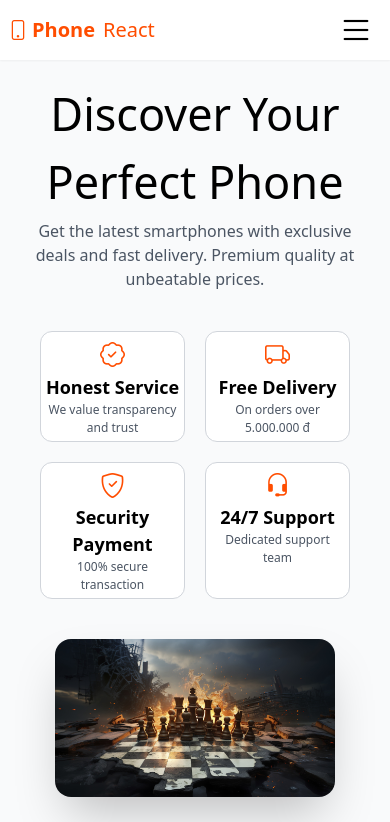
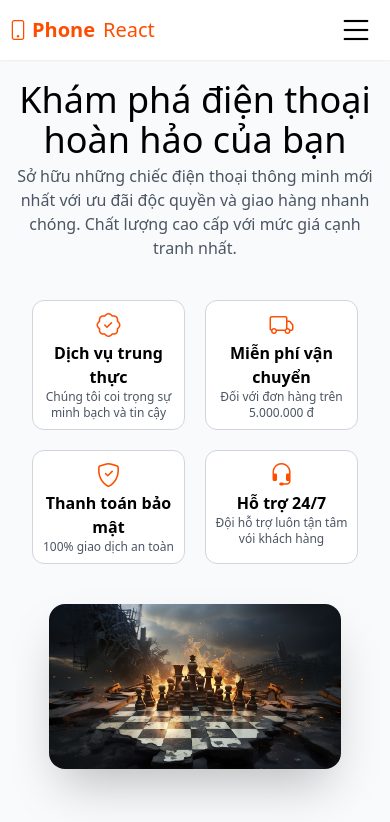
Before and after one commit to NguyenTAnh2005/phone_react, a React (Vite) app in the folder frontend/: page /Home in a window 390 px wide. Shown: the top 822 px of the page. Built offline with nearby package versions, Linux system fonts and the light colour scheme.

Commit message:
update Vietnamese for Header + footer  etc....

```diff
--- a/frontend/src/Layout/StaticData/footer_data.js
+++ b/frontend/src/Layout/StaticData/footer_data.js
@@ -1,20 +1,20 @@
 export const list_hotline = [
-    { id: "hot_1", content: "+84 0328884320" },
-    { id: "hot_2", content: "23050118@student.bdu.edu.vn" },
-    { id: "hot_3", content: "504 Binh Duong street, Phu Loi, Ho Chi Minh City" },
-    { id: "hot_4", content: "7:30 AM - 10:30 PM, Mon --> Sun" }
+    { id: "hot_1", content: "+84 0328884320", name: "+84 0328884320" },
+    { id: "hot_2", content: "23050118@student.bdu.edu.vn", name: "23050118@student.bdu.edu.vn" },
+    { id: "hot_3", content: "504 Binh Duong Street, Phu Loi, Ho Chi Minh City", name: "504 Đại lộ Bình Dương, P.Phú Lợi, TP. Hồ Chí Minh" },
+    { id: "hot_4", content: "7:30 AM - 10:30 PM, Mon -> Sun", name: "7:30 AM - 10:30 PM, thứ 2 -> Chủ Nhật" }
 
 ]
 export const list_category = [
-    { id: "cat_1", content: "iphone" },
-    { id: "cat_2", content: "android" },
-    { id: "cat_3", content: "deals" },
-    { id: "cat_4", content: "article" },
+    { id: "cat_1", content: "iphone", name: "iphone" },
+    { id: "cat_2", content: "android", name: "iphone" },
+    { id: "cat_3", content: "deals", name: "giảm giá" },
+    { id: "cat_4", content: "article", name: "bài viết" },
 
 ]
 export const list_support = [
-    { id: "sup_1", content: "help center" },
-    { id: "sup_2", content: "how to shopping" },
-    { id: "sup_3", content: "privacy policy" },
-    { id: "sup_4", content: "return - refund" },
+    { id: "sup_1", content: "help center", name: "trung tâm trợ giúp" },
+    { id: "sup_2", content: "how to shopping", name: "cẩm nang mua sắm" },
+    { id: "sup_3", content: "privacy policy", name: "chính sách bảo mật" },
+    { id: "sup_4", content: "return - refund", name: "trả hàng, hoàn tiền" },
 ]
--- a/frontend/src/Layout/StaticData/header_data.js
+++ b/frontend/src/Layout/StaticData/header_data.js
@@ -1,7 +1,7 @@
 export const list_nav = [
-    { id: "av_01", content: "Home" },
-    { id: "av_02", content: "Deals" },
-    { id: "av_03", content: "Phones" },
-    { id: "av_04", content: "Articles" },
-    { id: "av_05", content: "Contact" },
+    { id: "av_01", content: "Home", name: "Trang chủ" },
+    { id: "av_02", content: "Deals", name: "Giảm giá" },
+    { id: "av_03", content: "Phones", name: "Điện thoại" },
+    { id: "av_04", content: "Articles", name: "Bài viết" },
+    { id: "av_05", content: "Contact", name: "Liên hệ" },
 ]
--- a/frontend/src/Layout/header.jsx
+++ b/frontend/src/Layout/header.jsx
@@ -58,7 +58,7 @@ function NavItem({ nav_item, location }) {
     return (
         <li onClick={scrollToTopSmooth} className={`text-base text-gray-400 font-medium relative group hover:text-mainCL transition-colors duration-300 ease-linear ${location.pathname === `/${nav_item.content}` && "text-mainCL"}`}>
             <Link to={"/" + nav_item.content}>
-                {nav_item.content}
+                {nav_item.name}
             </Link >
             <span className=" hidden lg:block absolute  h-0.5 bg-mainCL translate-y-3 w-0 group-hover:w-full group-hover:-translate-x-[0%] z-10 bottom-0 left-0 translate-x-[50%] transition-all ease-linear duration-400">
             </span>
@@ -69,18 +69,18 @@ function NavActions({ cls_name = "" }) {
     return (
         <div className={cls_name}>
             <Link to={"/Phones"}>
-                <Action id="act_search" content="Search" clsicon="bi bi-search" />
+                <Action id="act_search" content="Tìm kiếm" clsicon="bi bi-search" />
             </Link>
             <Link to={"/Cart"}>
-                <Action id="act_cart" content="Cart" clsicon="bi bi-cart-check" />
+                <Action id="act_cart" content="Giỏ hàng" clsicon="bi bi-cart-check" />
             </Link>
         </div>
     )
 }
-function Action({ id, content, clsicon }) {
+function Action({ id, content, clsicon, }) {
     return (
         <button id={id} className="flex flex-col xl:flex-row justify-center xl:gap-2 gap-0 items-center text-mainCL group text-[16px]
-        hover:text-white rounded-lg hover:pr-6 hover:bg-mainCL hover:shadow-lg hover:shadow-mainCL transition-all duration-400 ease-linear px-2 py-1">
+        hover:text-white rounded-lg hover:pr-7 hover:bg-mainCL hover:shadow-lg hover:shadow-mainCL transition-all duration-400 ease-linear px-2 py-1">
             <i className={clsicon + "  align-middle"}></i>
             <span className="hidden text-xl group-hover:block transition-all duration-400 ease-linear">{content}</span>
         </button>
--- a/frontend/src/Pages/Home.jsx
+++ b/frontend/src/Pages/Home.jsx
@@ -7,15 +7,10 @@ import { Link } from "react-router-dom"
 import { scrollToTopSmooth } from "../utils/utils";
 import { eg_phone, eg_deal, eg_article } from "../Data_Test/Data_Home_Test"
 import { ButtonActiveLink } from "../Components/Button";
+import { data_service } from "./StaticData/Home_data";
 
 export function Home() {
-    //Data co dinh
-    const data_service = [
-        { id: "ser_1", cls_icon: "bi bi-patch-check", title: "Honest Service", desc: "We value transparency and trust" },
-        { id: "ser_2", cls_icon: "bi bi-truck", title: "Free Delivery", desc: "On orders over 5.000.000 đ" },
-        { id: "ser_3", cls_icon: "bi bi-shield-check", title: "Security Payment", desc: "100% secure transaction" },
-        { id: "ser_4", cls_icon: "bi bi-headset", title: "24/7 Support", desc: "Dedicated support team" },
-    ]
+
     const base_link = "https://res.cloudinary.com/df5mtvzkn/image/upload/q_auto,f_auto/WEB_SELL_PHONE__PROJECT/TEST/Test_IMG/"
     const copy__products = [];
     const copy__deals = [];
@@ -29,56 +24,59 @@ export function Home() {
     //
 
     return (
+        <>
+            {scrollToTopSmooth}
             <div className="animate__animated animate__fadeIn">
-            <div className="p-5 md:p-10  bg-gray-50">
+                <div className="px-3 py-5 md:px-5 md:py-10  bg-gray-50">
                     <Home_Banner services={data_service} />
                 </div>
                 <div className="flex flex-col items-center bg-gray-50 p-5 md:p-10 xl:p-20">
                     <p className="text-black text-[40px] font-semibold capitalize text-center">
-                    Popular Phones
+                        Các điện thoại nổi bật
                     </p>
                     <p className="text-[20px] text-gray-600 text-center">
-                    Discover our best-selling phones
+                        Khám phá những chiếc điện thoại bán chạy nhất của chúng tôi
                     </p>
                     <div className="mt-10 px-5 grid grid-cols-1 xl:grid-cols-4 lg:grid-cols-3 sm:grid-cols-2 gap-x-4 gap-y-4">
                         {copy__products}
                     </div>
                     <ButtonActiveLink
-                    content={"View All Phones"} link={"/Phones"}
+                        content={"Xem tất cả điện thoại"} link={"/Phones"}
                         classTail={"mt-10 capitalize text-mainCL font-semibold text-2xl rounded-xl px-3 py-1 border border-mainCL"}
                     />
                 </div>
                 <div className="flex flex-col items-center bg-black  p-5 md:p-10 xl:p-20">
                     <p className="text-white text-[40px] font-semibold capitalize mt-10 text-center">
-                    Special Deals
+                        Giảm giá đặc biệt
                     </p>
                     <p className="text-[20px] text-white text-center">
-                    Limited time offers - Don't miss out!
+                        Số lượng có hạn!! - Đừng bỏ lỡ
                     </p>
                     <div className="mt-10 grid grid-cols-1 sm:grid-cols-2 lg:grid-cols-3 gap-10 px-2">
                         {copy__deals}
                     </div>
                     <ButtonActiveLink
-                    content={"View All Deals"} link={"/Deals"}
+                        content={"Xem tất cả"} link={"/Deals"}
                         classTail={"mt-10 capitalize text-mainCL font-semibold text-2xl rounded-xl px-3 py-1 border border-mainCL"}
                     />
                 </div>
                 <div className="flex flex-col items-center bg-white pt-5 pb-10 px-5">
                     <p className="text-black text-[40px] font-semibold capitalize mt-10 text-center">
-                    Latest Technology Article
+                        Các bài viết mới nhất
                     </p>
                     <p className="text-[20px] text-gray-600 text-center">
-                    Stay updated with tech news and reviews
+                        Cập nhật tin tức và đánh giá công nghệ
                     </p>
                     <div className="mt-10 grid grid-cols-1 sm:grid-cols-2 lg:grid-cols-3 gap-x-7 gap-y-7">
                         {copy__articles}
                     </div>
                     <ButtonActiveLink
-                    content={"View All Articles"} link={"/Articles"}
+                        content={"Xem tất cả"} link={"/Articles"}
                         classTail={"mt-10 capitalize text-mainCL font-semibold text-2xl rounded-xl px-3 py-1 border border-mainCL"}
                     />
                 </div>
             </div>
+        </>
     )
 }
 
@@ -89,11 +87,11 @@ function Home_Banner({ services }) {
     return (
         <div className="flex flex-col lg:flex-row md:items-center">
             <div className="flex flex-col w-full lg:w-[60%]">
-                <p className="text-black text-center text-[45px] font-medium mb-1">
-                    Discover Your Perfect Phone
+                <p className="text-black text-center text-4xl font-medium mb-1">
+                    Khám phá điện thoại hoàn hảo của bạn
                 </p>
                 <p className="text-gray-600 text-center text-[16px] mb-10">
-                    Get the latest smartphones with exclusive deals and fast delivery. Premium quality at unbeatable prices.
+                    Sở hữu những chiếc điện thoại thông minh mới nhất với ưu đãi độc quyền và giao hàng nhanh chóng. Chất lượng cao cấp với mức giá cạnh tranh nhất.
                 </p>
                 <div className=" grid gap-5 mx-5 grid-cols-2 md:grid-cols-4">
                     {copy_services}
@@ -108,10 +106,10 @@ function Home_Banner({ services }) {
 
 function Service_Item({ service }) {
     return (
-        <div className="flex flex-col bg-white items-center p-1 rounded-xl border border-gray-300 hover:shadow-mainCL hover:shadow-md hover:border-mainCL  hover:-translate-y-1 transition-all duration-300 ease-linear">
-            <i className={`${service.cls_icon} text-[25px] text-mainCL`}></i>
-            <p className="text-[18px] font-semibold text-center">{service.title}</p>
-            <p className="text-gray-600 text-[12px] text-center">{service.desc}</p>
+        <div className="flex flex-col bg-white items-center p-2 rounded-xl border border-gray-300 hover:shadow-mainCL hover:shadow-md hover:border-mainCL  hover:-translate-y-1 transition-all duration-300 ease-linear">
+            <i className={`${service.cls_icon} text-2xl text-mainCL`}></i>
+            <p className="text-base font-semibold text-center">{service.title}</p>
+            <p className="text-gray-600 text-xs text-center">{service.desc}</p>
         </div>
     )
 }
--- /dev/null
+++ b/frontend/src/Pages/StaticData/Home_data.js
@@ -0,0 +1,13 @@
+//Data co dinh
+// export const data_service = [
+//     { id: "ser_1", cls_icon: "bi bi-patch-check", title: "Honest Service", desc: "We value transparency and trust" },
+//     { id: "ser_2", cls_icon: "bi bi-truck", title: "Free Delivery", desc: "On orders over 5.000.000 đ" },
+//     { id: "ser_3", cls_icon: "bi bi-shield-check", title: "Security Payment", desc: "100% secure transaction" },
+//     { id: "ser_4", cls_icon: "bi bi-headset", title: "24/7 Support", desc: "Dedicated support team" },
+// ]
+export const data_service = [
+    { id: "ser_1", cls_icon: "bi bi-patch-check", title: "Dịch vụ trung thực", desc: "Chúng tôi coi trọng sự minh bạch và tin cậy" },
+    { id: "ser_2", cls_icon: "bi bi-truck", title: "Miễn phí vận chuyển", desc: "Đối với đơn hàng trên 5.000.000 đ" },
+    { id: "ser_3", cls_icon: "bi bi-shield-check", title: "Thanh toán bảo mật", desc: "100% giao dịch an toàn" },
+    { id: "ser_4", cls_icon: "bi bi-headset", title: "Hỗ trợ 24/7", desc: "Đội hỗ trợ luôn tận tâm vói khách hàng" },
+]
--- a/frontend/src/Pages/StaticData/Phones_data.js
+++ b/frontend/src/Pages/StaticData/Phones_data.js
@@ -39,3 +39,11 @@ export const support = [
     { id: "ft_support_ip2", content: "2 Simcard" },
     { id: "ft_support_ip3", content: "Memory Card" },
 ]
+
+//Data co dinh
+export const data_service = [
+    { id: "ser_1", cls_icon: "bi bi-patch-check", title: "Honest Service", desc: "We value transparency and trust" },
+    { id: "ser_2", cls_icon: "bi bi-truck", title: "Free Delivery", desc: "On orders over 5.000.000 đ" },
+    { id: "ser_3", cls_icon: "bi bi-shield-check", title: "Security Payment", desc: "100% secure transaction" },
+    { id: "ser_4", cls_icon: "bi bi-headset", title: "24/7 Support", desc: "Dedicated support team" },
+]
```
Also changed, not shown: frontend/src/Layout/footer.jsx (+5 -5 lines). Lines whose indentation alone changed are shown as unchanged.
